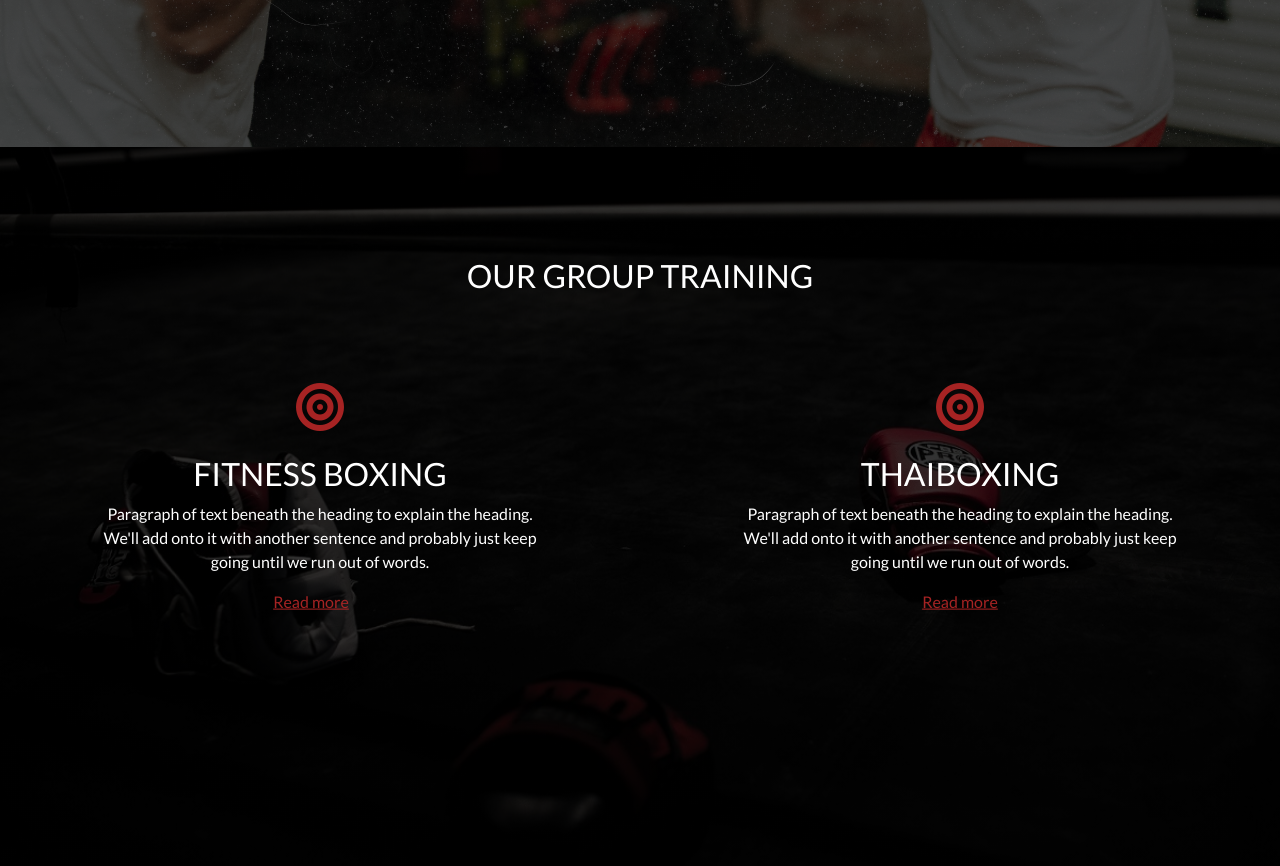
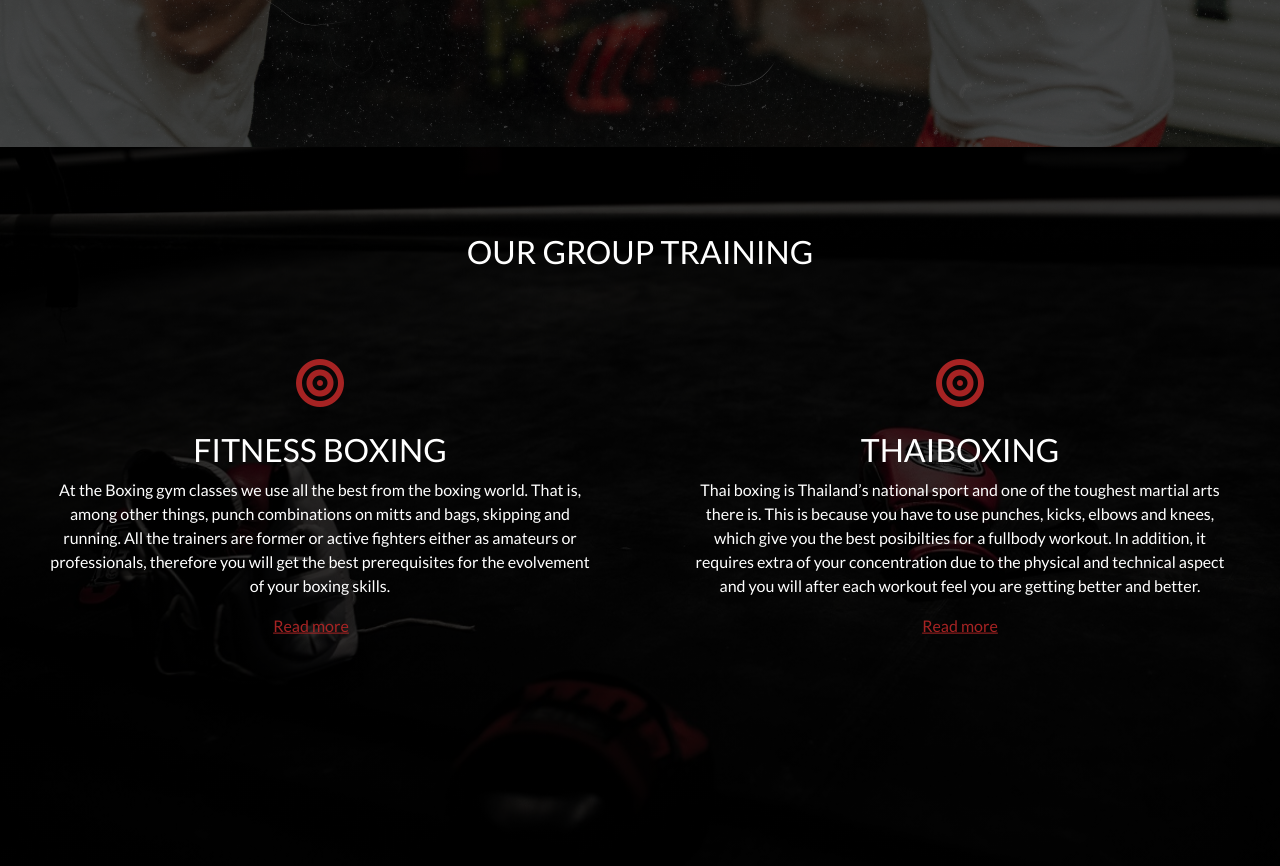
Before and after one commit to Code-Institute-Submissions/DinaPapsujevica-MP4-Boxing-gym_NovResub, a Django app: page / in a window 1280 px wide. Shown: the part 709-1575 px from the top of the page. Run offline with Django 3.2, Linux system fonts and the light colour scheme; some libraries are stand-ins or nearby versions.

Commit message:
Added text to landing page part2

```diff
--- a/home/templates/home/index.html
+++ b/home/templates/home/index.html
@@ -21,23 +21,37 @@
       <div class="container-fluid feature-text">
         <h2 class="pb-4 text-uppercase text-center">Our group training</h2>
         <div class="row g-4 py-5row-cols-1 row-cols-lg-2 pt-5">
-          <div class="feature col text-center">
+          <div class="feature col">
             <div class="feature-icon">
               <i class="fas fa-bullseye"></i>
             </div>
             <h2 class="text-uppercase">Fitness boxing</h2>
-            <p>Paragraph of text beneath the heading to explain the heading. <br> We'll add onto it with another sentence and probably just keep <br> going until we run out of words.</p>
+            <div class="row">
+              <div class="col-12 ps-5 pe-5">
+                <p class="text-center">At the Boxing gym classes we use all the best from the boxing world.
+                  That is, among other things, punch combinations on mitts and bags, skipping and running.
+                  All the trainers are former or active fighters either as amateurs or professionals, therefore you will get the best prerequisites for the evolvement of your boxing skills.</p>
+              </div>
+            </div>
+
             <a href="#" class="icon-link">
               Read more
               <svg class="bi" width="1em" height="1em"><use xlink:href="#chevron-right"/></svg>
             </a>
           </div>
-          <div class="feature col text-center">
+          <div class="feature col">
             <div class="feature-icon">
               <i class="fas fa-bullseye"></i>
             </div>
             <h2 class="text-uppercase">Thaiboxing</h2>
-            <p>Paragraph of text beneath the heading to explain the heading. <br> We'll add onto it with another sentence and probably just keep <br> going until we run out of words.</p>
+            <div class="row">
+              <div class="col-12 ps-5 pe-5">
+                <p class="text-center">Thai boxing is Thailand’s national sport and one of the toughest martial arts there is.
+                  This is because you have to use punches, kicks, elbows and knees, which give you the best posibilties for a fullbody workout.
+                  In addition, it requires extra of your concentration due to the physical and technical aspect and you will after each
+                  workout feel you are getting better and better.</p>
+              </div>
+            </div>
             <a href="#" class="icon-link">
               Read more
             </a>
```
